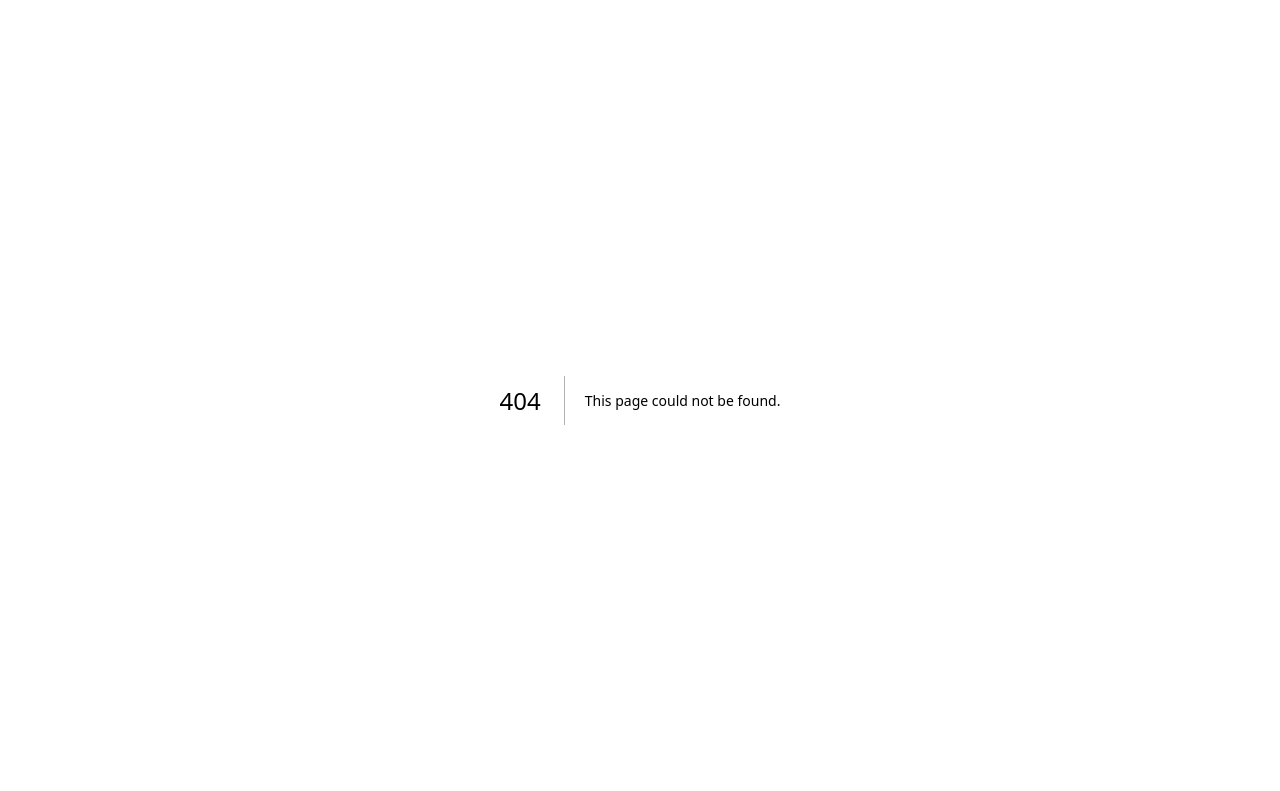
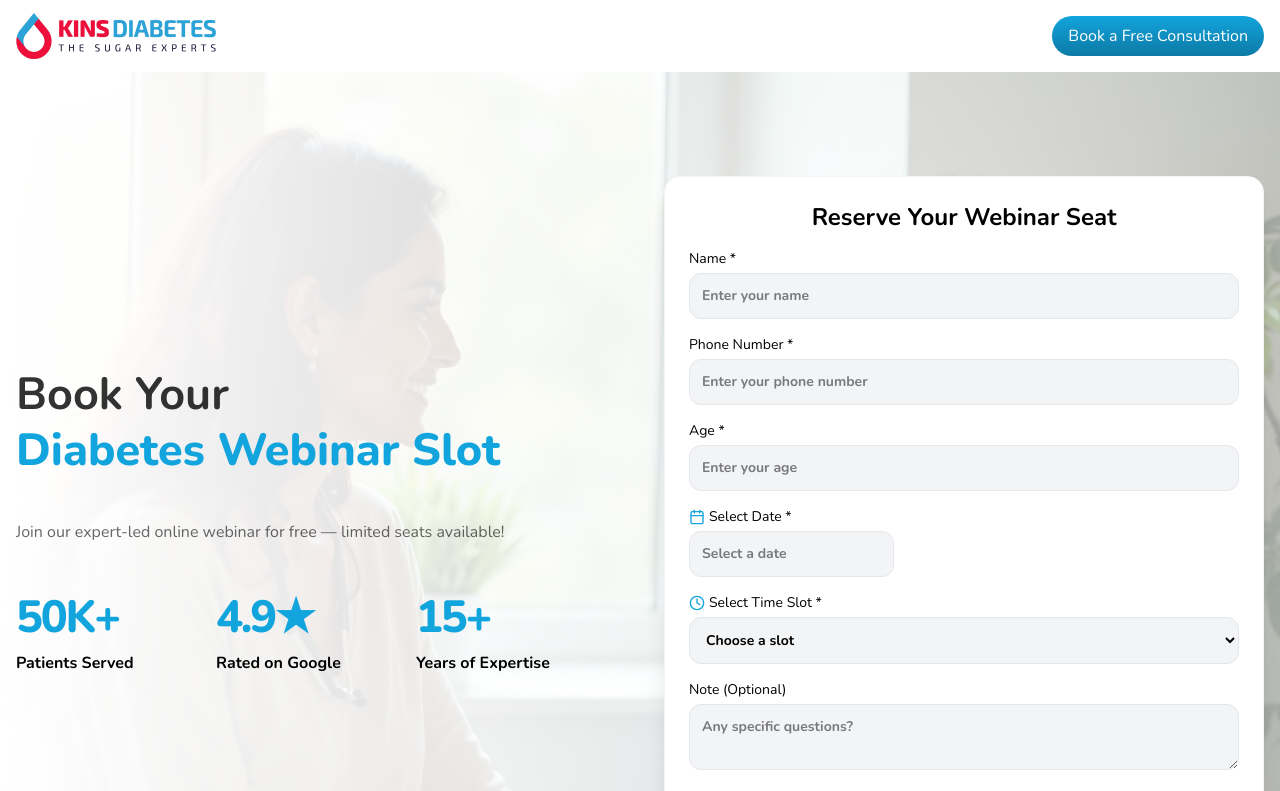
Before and after one commit to sanjitsingha/kins-diabetes-landing, a Next.js app: page /booking in a window 1280 px wide. Before the commit this address had no page. Shown: the top 791 px of the page. Built offline with nearby package versions, Linux system fonts and the light colour scheme.

Commit message:
added booking

```diff
--- a/package.json
+++ b/package.json
@@ -12,6 +12,7 @@
     "lucide-react": "^0.552.0",
     "next": "16.0.1",
     "react": "19.2.0",
+    "react-datepicker": "^8.8.0",
     "react-dom": "19.2.0",
     "swiper": "^12.0.3"
   },
--- /dev/null
+++ b/src/app/booking/page.jsx
@@ -0,0 +1,14 @@
+import React from 'react'
+import Navbar from '../components/Navbar'
+import Booking from '../components/Booking'
+
+const page = () => {
+  return (
+    <>
+    <Navbar/>
+    <Booking/>
+    </>
+  )
+}
+
+export default page
--- /dev/null
+++ b/src/app/components/Booking.jsx
@@ -0,0 +1,228 @@
+"use client";
+
+import { useState } from "react";
+import Image from "next/image";
+import { ArrowRight, Calendar, Clock } from "lucide-react";
+import DatePicker from "react-datepicker";
+import "react-datepicker/dist/react-datepicker.css";
+import heroImage from "@/assets/hero-bg.jpg";
+
+export default function Hero() {
+  const [formData, setFormData] = useState({
+    name: "",
+    phone_number: "",
+    age: "",
+    note: "",
+    date: null,
+    time_slot: "",
+  });
+
+  const [status, setStatus] = useState("");
+
+  const handleSubmit = (e) => {
+    e.preventDefault();
+    console.log("Form Submitted:", formData);
+    setStatus("✅ Booking Confirmed! We’ll contact you soon.");
+    setFormData({
+      name: "",
+      phone_number: "",
+      age: "",
+      note: "",
+      date: null,
+      time_slot: "",
+    });
+  };
+
+  // Example Time Slots
+  const timeSlots = [
+    "10:00 AM - 10:30 AM",
+    "11:00 AM - 11:30 AM",
+    "12:00 PM - 12:30 PM",
+    "3:00 PM - 3:30 PM",
+    "5:00 PM - 5:30 PM",
+    "7:00 PM - 7:30 PM",
+  ];
+
+  return (
+    <section className="relative flex items-center overflow-hidden">
+      {/* Background Image */}
+      <div className="absolute inset-0 -z-10">
+        <Image
+          src={heroImage}
+          alt="Hero background"
+          fill
+          priority
+          className="object-cover object-center"
+        />
+        <div className="absolute inset-0 bg-gradient-to-r from-white via-white/80 to-white/60" />
+      </div>
+
+      {/* Main Content */}
+      <div className="container mx-auto px-4 pt-30 pb-10 md:py-26 grid lg:grid-cols-2 gap-12 items-center">
+        {/* Left Side */}
+        <div>
+          <h1 className="text-[45px] font-bold text-center md:text-left leading-tight text-black/80">
+            Book Your <br className="hidden md:block" />
+            <span className="text-[#12a4dd] font-extrabold">
+              Diabetes Webinar Slot
+            </span>
+          </h1>
+
+          <p className="my-10 text-center md:text-left text-black/60">
+            Join our expert-led online webinar for free — limited seats available!
+          </p>
+
+          {/* Stats */}
+          <div className="w-full grid grid-cols-3 justify-center">
+            <div className="flex flex-col md:text-left text-center">
+              <p className="text-[35px] md:text-[45px] font-extrabold text-[#12a4dd] tracking-tighter">
+                50K+
+              </p>
+              <p className="font-bold">Patients Served</p>
+            </div>
+            <div className="flex flex-col md:text-left text-center">
+              <p className="text-[35px] md:text-[45px] font-extrabold text-[#12a4dd] tracking-tighter">
+                4.9★
+              </p>
+              <p className="font-bold">Rated on Google</p>
+            </div>
+            <div className="flex flex-col md:text-left text-center">
+              <p className="text-[35px] md:text-[45px] font-extrabold text-[#12a4dd] tracking-tighter">
+                15+
+              </p>
+              <p className="font-bold">Years of Expertise</p>
+            </div>
+          </div>
+        </div>
+
+        {/* Right Side - Booking Form */}
+        <div>
+          <form
+            onSubmit={handleSubmit}
+            className="bg-white p-6 rounded-2xl border border-gray-100 shadow-xl text-black"
+          >
+            <h3 className="text-2xl font-bold mb-4 text-center">
+              Reserve Your Webinar Seat
+            </h3>
+
+            <div className="space-y-4">
+              {/* Name */}
+              <div>
+                <label className="block text-sm font-medium mb-1">Name *</label>
+                <input
+                  type="text"
+                  placeholder="Enter your name"
+                  value={formData.name}
+                  onChange={(e) =>
+                    setFormData({ ...formData, name: e.target.value })
+                  }
+                  required
+                  className="w-full rounded-xl text-sm font-semibold border border-gray-200 focus:border-[#12a4dd] px-3 py-3 outline-none bg-gray-100"
+                />
+              </div>
+
+              {/* Phone */}
+              <div>
+                <label className="block text-sm font-medium mb-1">
+                  Phone Number *
+                </label>
+                <input
+                  type="tel"
+                  placeholder="Enter your phone number"
+                  value={formData.phone_number}
+                  onChange={(e) =>
+                    setFormData({ ...formData, phone_number: e.target.value })
+                  }
+                  required
+                  className="w-full rounded-xl text-sm font-semibold border border-gray-200 focus:border-[#12a4dd] px-3 py-3 outline-none bg-gray-100"
+                />
+              </div>
+
+              {/* Age */}
+              <div>
+                <label className="block text-sm font-medium mb-1">Age *</label>
+                <input
+                  type="number"
+                  placeholder="Enter your age"
+                  value={formData.age}
+                  onChange={(e) =>
+                    setFormData({ ...formData, age: e.target.value })
+                  }
+                  required
+                  className="w-full rounded-xl text-sm font-semibold border border-gray-200 focus:border-[#12a4dd] px-3 py-3 outline-none bg-gray-100"
+                />
+              </div>
+
+              {/* Date Picker */}
+              <div>
+                <label className="block text-sm font-medium mb-1 flex items-center gap-1">
+                  <Calendar className="w-4 h-4 text-[#12a4dd]" /> Select Date *
+                </label>
+                <DatePicker
+                  selected={formData.date}
+                  onChange={(date) => setFormData({ ...formData, date })}
+                  minDate={new Date()}
+                  placeholderText="Select a date"
+                  className="w-full rounded-xl text-sm font-semibold border border-gray-200 focus:border-[#12a4dd] px-3 py-3 outline-none bg-gray-100"
+                  required
+                />
+              </div>
+
+              {/* Time Slot */}
+              <div>
+                <label className="block text-sm font-medium mb-1 flex items-center gap-1">
+                  <Clock className="w-4 h-4 text-[#12a4dd]" /> Select Time Slot *
+                </label>
+                <select
+                  value={formData.time_slot}
+                  onChange={(e) =>
+                    setFormData({ ...formData, time_slot: e.target.value })
+                  }
+                  className="w-full rounded-xl text-sm font-semibold border border-gray-200 focus:border-[#12a4dd] px-3 py-3 outline-none bg-gray-100"
+                  required
+                >
+                  <option value="">Choose a slot</option>
+                  {timeSlots.map((slot, idx) => (
+                    <option key={idx} value={slot}>
+                      {slot}
+                    </option>
+                  ))}
+                </select>
+              </div>
+
+              {/* Note */}
+              <div>
+                <label className="block text-sm font-medium mb-1">
+                  Note (Optional)
+                </label>
+                <textarea
+                  placeholder="Any specific questions?"
+                  value={formData.note}
+                  onChange={(e) =>
+                    setFormData({ ...formData, note: e.target.value })
+                  }
+                  className="w-full rounded-xl text-sm font-semibold border border-gray-200 focus:border-[#12a4dd] px-3 py-3 outline-none bg-gray-100"
+                />
+              </div>
+
+              {/* Submit Button */}
+              <button
+                type="submit"
+                className="flex items-center justify-center w-full bg-gradient-to-t from-[#0d7aa5] to-[#12a4dd] cursor-pointer text-white font-semibold px-6 py-3 rounded-lg hover:opacity-90 transition-all"
+              >
+                Book Now
+                <ArrowRight className="ml-2 h-5 w-5" />
+              </button>
+
+              {status && (
+                <p className="text-sm text-center mt-2 text-[#12a4dd] font-medium">
+                  {status}
+                </p>
+              )}
+            </div>
+          </form>
+        </div>
+      </div>
+    </section>
+  );
+}
--- a/src/app/components/Navbar.jsx
+++ b/src/app/components/Navbar.jsx
@@ -22,7 +22,7 @@ const Navbar = () => {
   };
 
   return (
-    <nav className=" bg-transparent pt-8 " >
+    <nav className=" bg-transparent " >
       <div className="container mx-auto px-4">
         <div className="flex items-center justify-between h-20 md:h-18">
           {/* Logo */}
--- a/src/app/components/UrgencyTimer.jsx
+++ b/src/app/components/UrgencyTimer.jsx
@@ -57,7 +57,8 @@ const UrgencyTimer = () => {
   }, []);
 
   return (
-    <div className="w-full fixed z-90 bg-[#12a4dd] text-white text-center py-2 text-sm font-semibold tracking-wide shadow-sm">
+   <div className="pb-8">
+     <div className="w-full  fixed z-90 bg-[#12a4dd] text-white text-center py-2 text-sm font-semibold tracking-wide shadow-sm">
       ⏳ Hurry! Offer ends in{" "}
       <span className="text-yellow-300 font-bold">
         {String(timeLeft.hours).padStart(2, "0")}h{" "}
@@ -65,6 +66,7 @@ const UrgencyTimer = () => {
         {String(timeLeft.seconds).padStart(2, "0")}s
       </span>
     </div>
+   </div>
   );
 };
 
```
Also changed, not shown: 1 other file (tests, documents, lock files or other folders).
